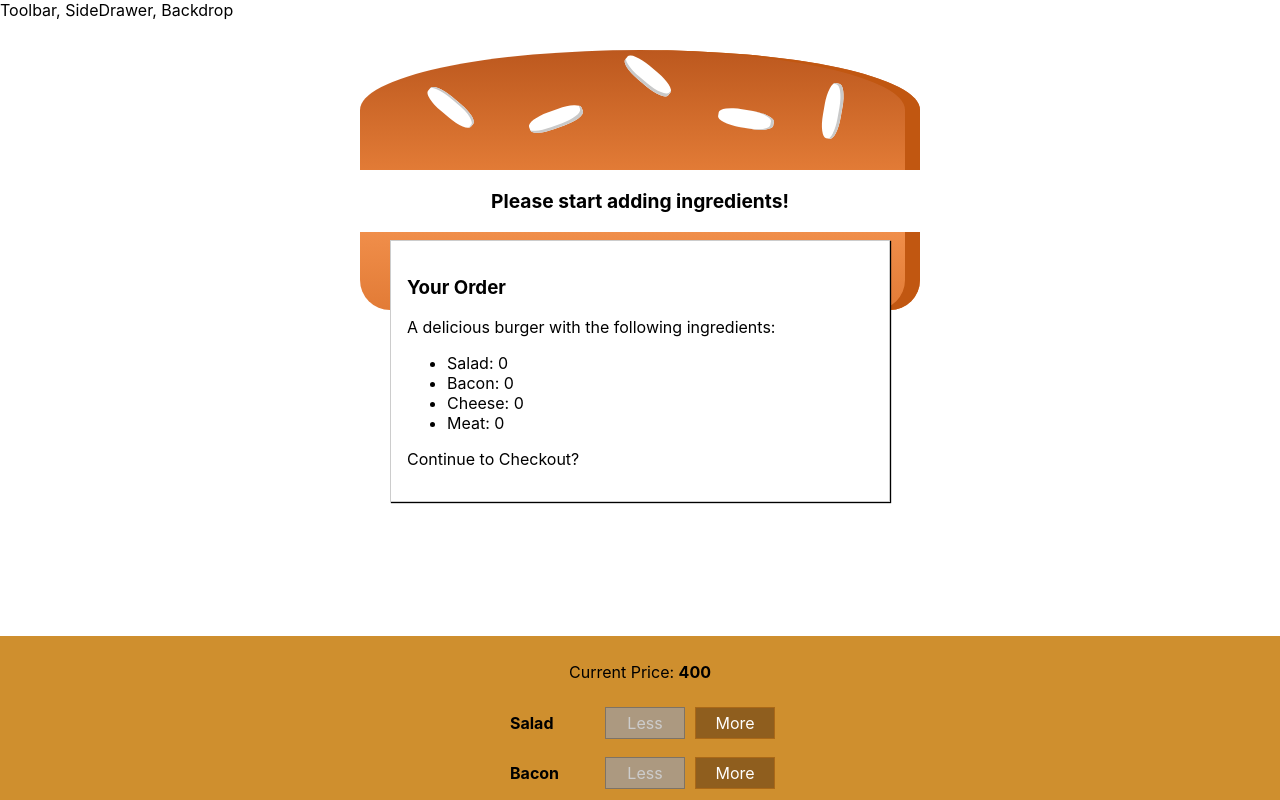
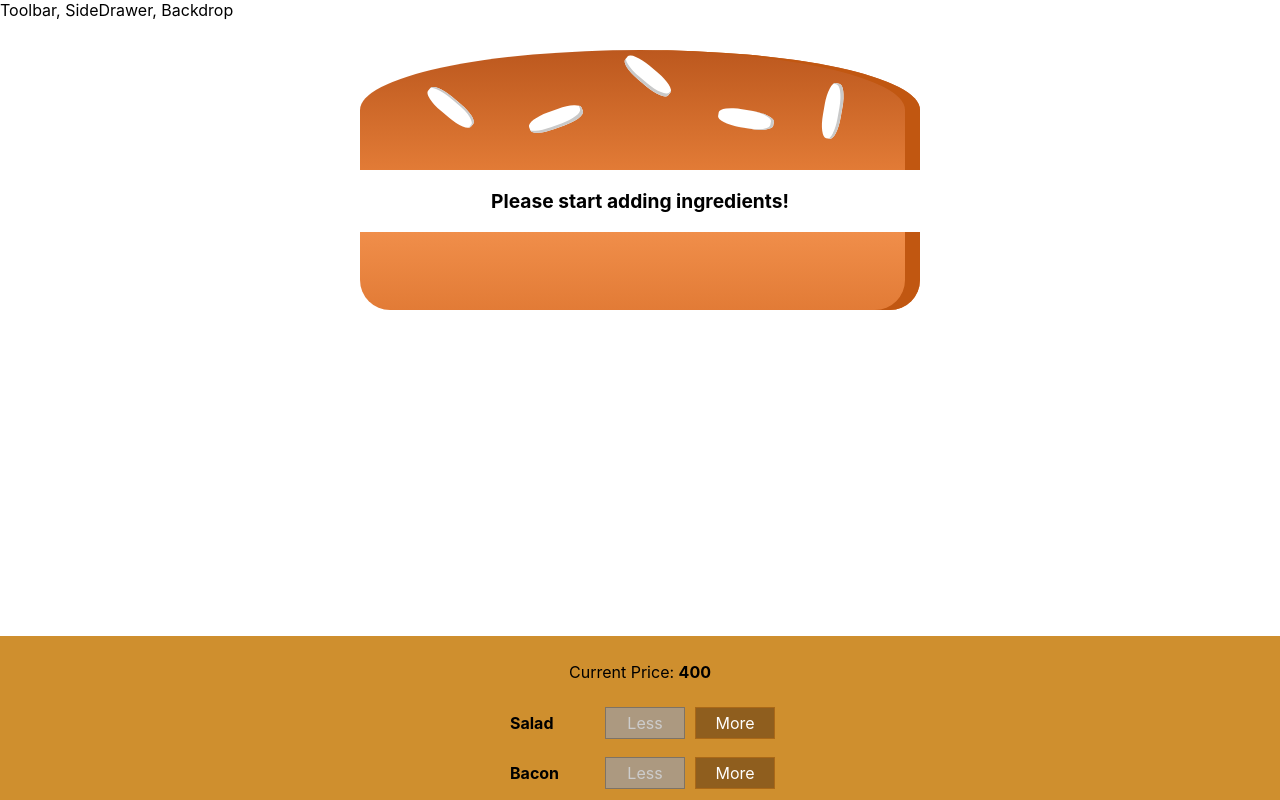
Before and after one commit to hidehidehorie/Hamburger, a React (Create React App) app: page / in a window 1280 px wide. Shown: the top 800 px of the page. Built offline with nearby package versions, Linux system fonts and the light colour scheme.

Commit message:
Showing and hiding the modal

```diff
--- a/src/components/Burger/BuildControls/BuildControls.js
+++ b/src/components/Burger/BuildControls/BuildControls.js
@@ -24,7 +24,7 @@
     <button
       className="OrderButton"
       disabled={!props.purchasable}
-    >ORDER NOW!</button>
+      onClick={props.ordered}>ORDER NOW!</button>
   </div>
 );
 
--- a/src/components/UI/Modal/Modal.js
+++ b/src/components/UI/Modal/Modal.js
@@ -2,7 +2,12 @@
 import './Modal.css';
 
 const modal = (props) => (
-  <div className="Modal">
+  <div
+    className="Modal"
+    style={{
+      transform: props.show ? 'translateY(0)' : 'translateY(-100vh)',
+      opacity: props.show ? '1' : '0'
+    }}>
     {props.children}
   </div>
 );
--- a/src/containers/BurgerBuilder/BurgerBuilder.js
+++ b/src/containers/BurgerBuilder/BurgerBuilder.js
@@ -22,7 +22,8 @@
       meat: 0
     },
     totalPrice: 400,
-    purchasable: false
+    purchasable: false,
+    purchasing: false
   }
 
   updatePurchaseState (ingredients) {
@@ -71,6 +72,10 @@
     this.updatePurchaseState (updatedIngredients);
   }
 
+  purchaseHandler = () => {
+    this.setState({ purchasing: true });
+  }
+
 
   render() {
     const disabledInfo = {
@@ -82,13 +87,16 @@
 
     return (
       <Aux>
-        <Modal><OrderSummary ingredients={this.state.ingredients} /></Modal>
+        <Modal show={this.state.purchasing}>
+          <OrderSummary ingredients={this.state.ingredients} />
+        </Modal>
         <Burger ingredients={this.state.ingredients}/>
         <BuildControls
           ingredientAdded={this.addIngredientHandler}
           ingredientRemoved={this.removeIngredientHandler}
           disabled={disabledInfo}
           purchasable={this.state.purchasable}
+          ordered={this.purchaseHandler}
           price={this.state.totalPrice}
         />
       </Aux>
```
